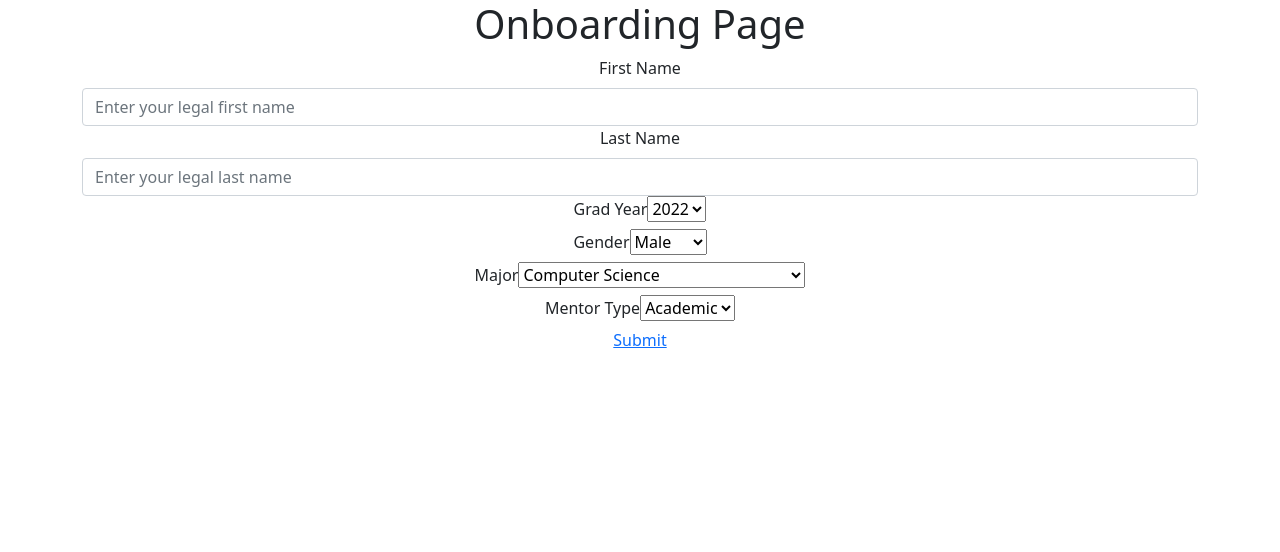
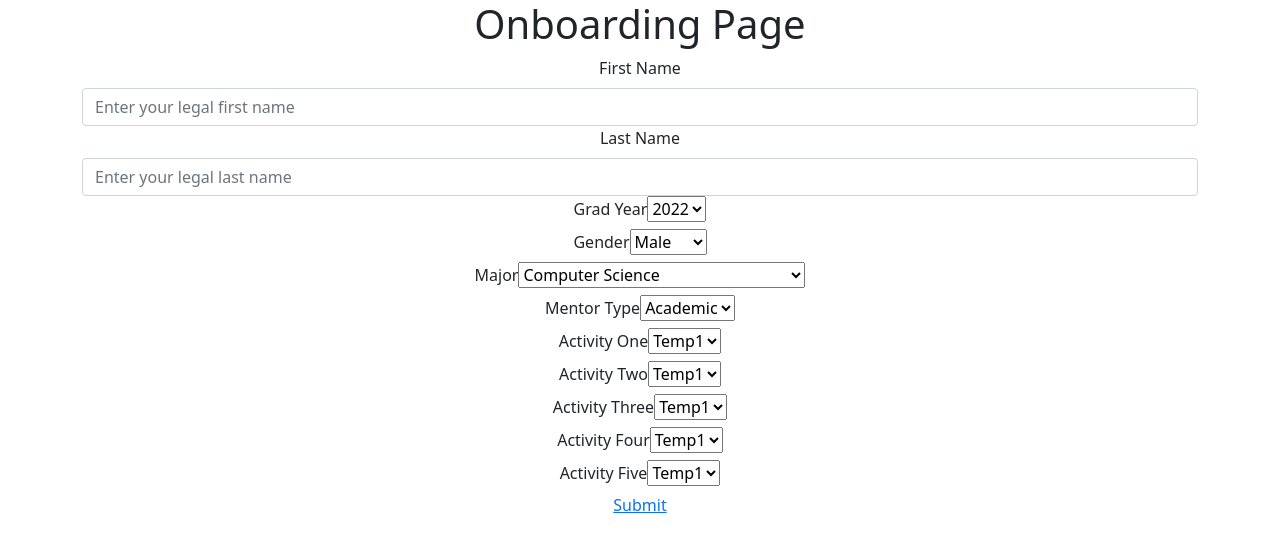
Before and after one commit to harshchobisa/reiherfinal, a React (Create React App) app in the folder frontend/: page /#/onboarding in a window 1280 px wide. Shown: the top 552 px of the page. Built offline with nearby package versions, Linux system fonts and the light colour scheme.

Commit message:
created dropdowns for activities

```diff
--- a/frontend/package.json
+++ b/frontend/package.json
@@ -14,6 +14,8 @@
     "react-dom": "^17.0.2",
     "react-router-dom": "^5.2.0",
     "react-scripts": "4.0.3",
+    "react-sortablejs": "^6.0.0",
+    "sortablejs": "^1.13.0",
     "web-vitals": "^1.0.1"
   },
   "scripts": {
--- a/frontend/src/Pages/Onboarding.js
+++ b/frontend/src/Pages/Onboarding.js
@@ -7,10 +7,10 @@ export default class Onboarding extends Component {
   state = {
     firstName: "",
     lastName: "",
-    year: "",
-    gender: "",
-    major: "",
-    mentorType: "",
+    year: "2022",
+    gender: "Male",
+    major: "Computer Science",
+    mentorType: "Academic",
     firstActivity: "dummy",
     secondActivity: "dummy",
     thirdActivity: "dummy",
@@ -124,6 +124,76 @@ export default class Onboarding extends Component {
               <option>Social</option>
             </Form.Control>
           </Form.Group>
+          <Form.Group controlId="ControlInput1">
+            <Form.Label>Activity One</Form.Label>
+            <Form.Control
+              as="select"
+              custom
+              onChange={(e) => this.setState({ firstActivity: e.target.value })}
+            >
+              <option>Temp1</option>
+              <option>Temp2</option>
+              <option>Temp3</option>
+              <option>Temp4</option>
+              <option>Temp5</option>
+            </Form.Control>
+          </Form.Group>
+          <Form.Group controlId="ControlInput1">
+            <Form.Label>Activity Two</Form.Label>
+            <Form.Control
+              as="select"
+              custom
+              onChange={(e) => this.setState({ secondActivity: e.target.value })}
+            >
+              <option>Temp1</option>
+              <option>Temp2</option>
+              <option>Temp3</option>
+              <option>Temp4</option>
+              <option>Temp5</option>
+            </Form.Control>
+          </Form.Group>
+          <Form.Group controlId="ControlInput1">
+            <Form.Label>Activity Three</Form.Label>
+            <Form.Control
+              as="select"
+              custom
+              onChange={(e) => this.setState({ thirdActivity: e.target.value })}
+            >
+              <option>Temp1</option>
+              <option>Temp2</option>
+              <option>Temp3</option>
+              <option>Temp4</option>
+              <option>Temp5</option>
+            </Form.Control>
+          </Form.Group>
+          <Form.Group controlId="ControlInput1">
+            <Form.Label>Activity Four</Form.Label>
+            <Form.Control
+              as="select"
+              custom
+              onChange={(e) => this.setState({ fourthActivity: e.target.value })}
+            >
+              <option>Temp1</option>
+              <option>Temp2</option>
+              <option>Temp3</option>
+              <option>Temp4</option>
+              <option>Temp5</option>
+            </Form.Control>
+          </Form.Group>
+          <Form.Group controlId="ControlInput1">
+            <Form.Label>Activity Five</Form.Label>
+            <Form.Control
+              as="select"
+              custom
+              onChange={(e) => this.setState({ fifthActivity: e.target.value })}
+            >
+              <option>Temp1</option>
+              <option>Temp2</option>
+              <option>Temp3</option>
+              <option>Temp4</option>
+              <option>Temp5</option>
+            </Form.Control>
+          </Form.Group>
           <NavLink to="/home/" onClick={this.onSubmit}>
             Submit
           </NavLink>
```
Also changed, not shown: 1 other file (tests, documents, lock files or other folders).
